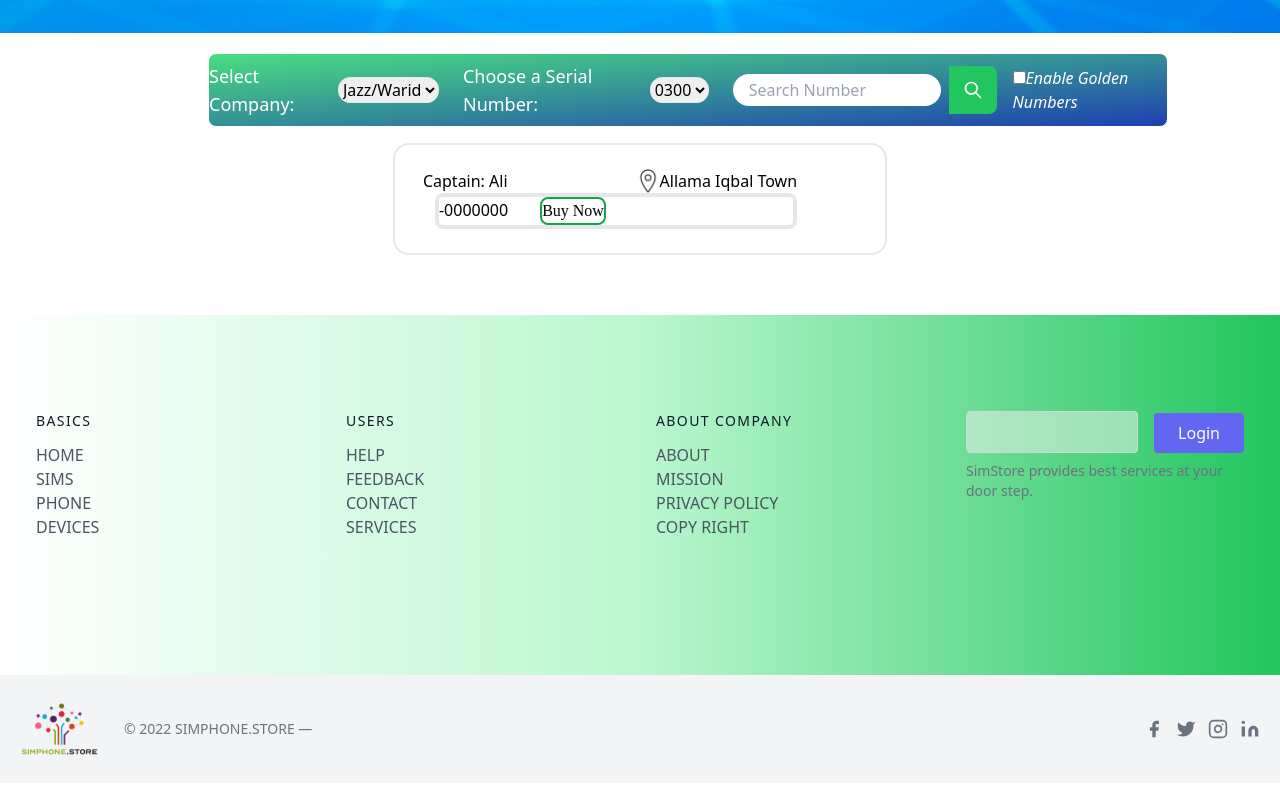
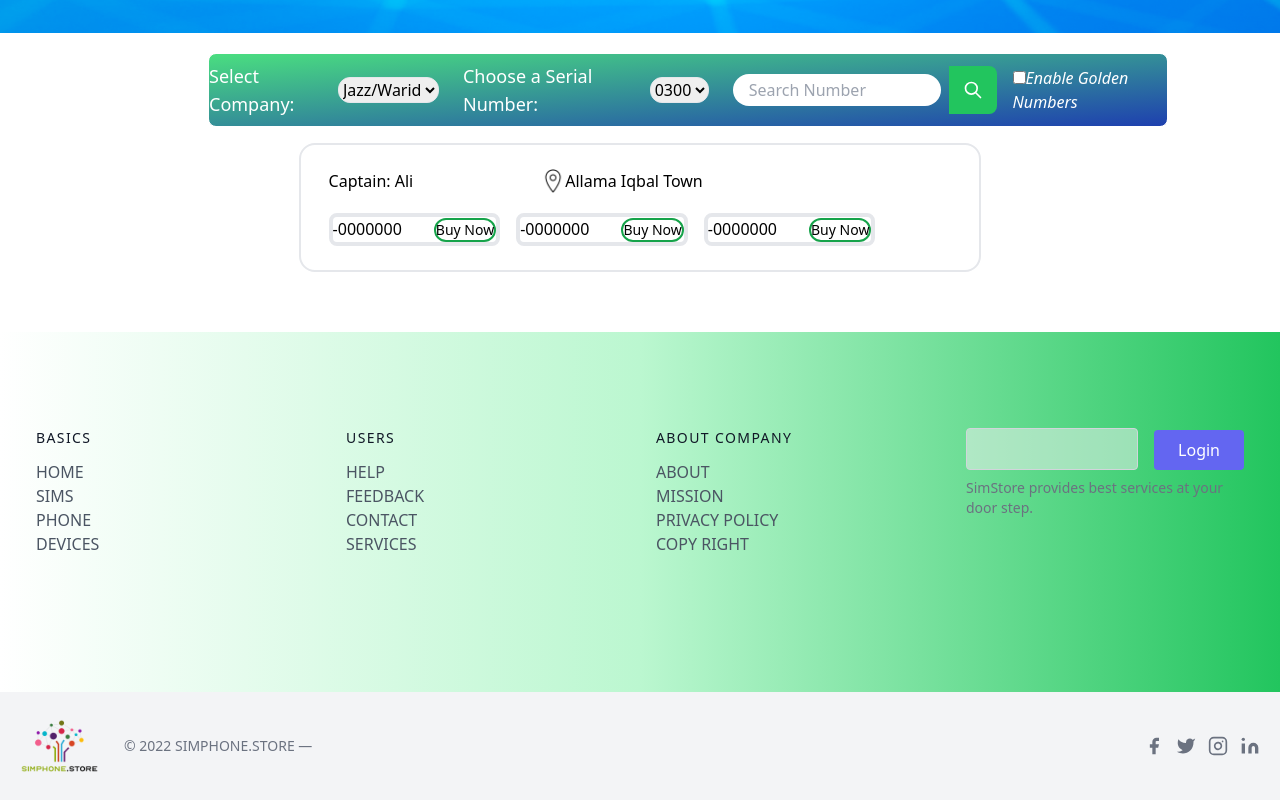
Before and after one commit to umairboota/simstore, a React (Create React App) app: page /sims in a window 1280 px wide. Shown: the part 718-1518 px from the top of the page. Built offline with nearby package versions, Linux system fonts and the light colour scheme.

Commit message:
adding new features

```diff
--- a/src/Components/SimCard.js
+++ b/src/Components/SimCard.js
@@ -6,21 +6,36 @@
     <div>
       <div className="container mb-2 flex mx-auto w-full items-center justify-center">
         <ul className=" p-4">
-          <li >
+          <li>
             <div className="select-none flex flex-1 items-center duration-500 ease-in-out transition-shadow Form hover:-translate-y-2 rounded-2xl border-2 p-6 hover:shadow-2xl ">
               <div className=" pl-1 mr-16 p-0">
                 <div className="font-medium">
-                  <div >
+                  <div>
                     <h2 className="inline-flex">
                       Captain: Ali
                       <img className="ml-32 w-6" src={loc} alt="" />
                       <label htmlFor="">Allama Iqbal Town</label>
                     </h2>
-                    <div className=" ml-3 border-4 rounded-lg">
-                      {sNumber}-0000000
-                      <button className="hover:text-white font-[Poppins] rounded-lg border-2 border-green-600 md:ml-8  hover:bg-green-400 duration-500">
-                        Buy Now
-                      </button>
+                    <br />
+                    <div className="inline-flex">
+                      <div className=" border-4 rounded-lg mr-4 mt-5">
+                        {sNumber}-0000000
+                        <button className="hover:text-white  text-sm rounded-xl border-2 border-green-600 md:ml-8  hover:bg-green-400 duration-500">
+                          Buy Now
+                        </button>
+                      </div>
+                      <div className=" border-4 rounded-lg mr-4 mt-5">
+                        {sNumber}-0000000
+                        <button className="hover:text-white text-sm rounded-xl border-2 border-green-600 md:ml-8  hover:bg-green-400 duration-500">
+                          Buy Now
+                        </button>
+                      </div>
+                      <div className=" border-4 rounded-lg mr-4 mt-5">
+                        {sNumber}-0000000
+                        <button className="hover:text-white text-sm rounded-xl border-2 border-green-600 md:ml-8  hover:bg-green-400 duration-500">
+                          Buy Now
+                        </button>
+                      </div>
                     </div>
 
                     {/* <h3 className="text-sm inline-flex ml-32 text-gray-500 font-serif ">
```
